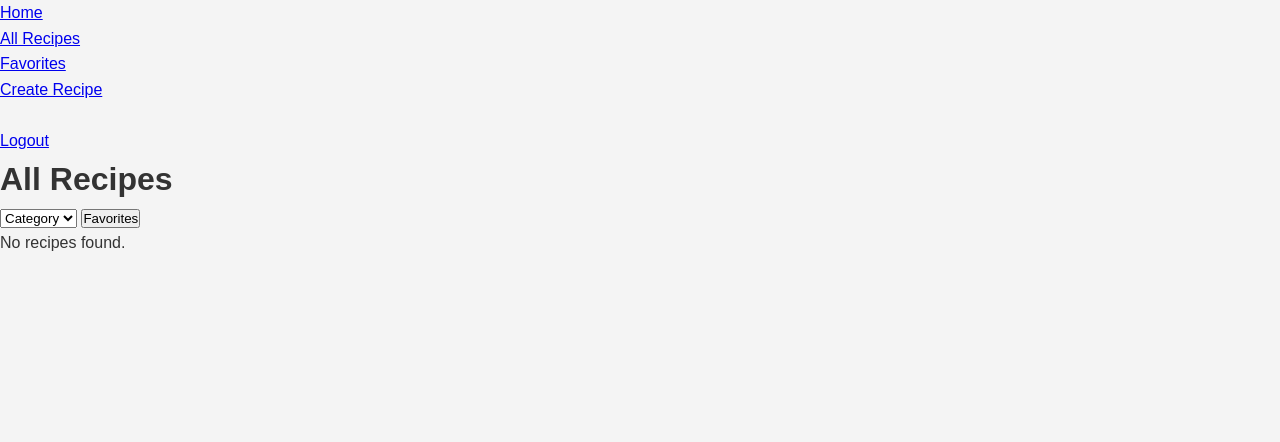
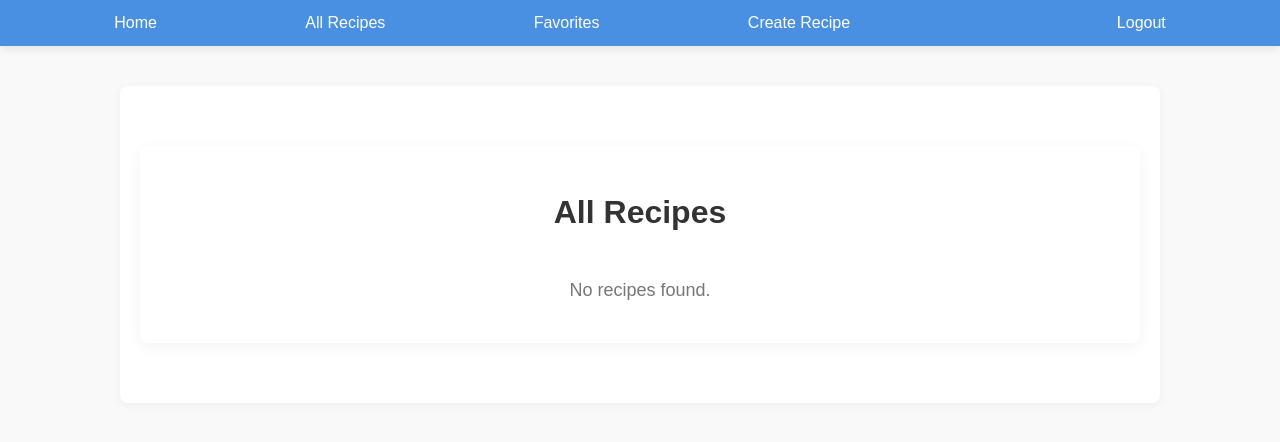
Before and after one commit to TravisNeto/recipe-manager-app, a Django app: page /recipes/ in a window 1280 px wide. Shown: the top 442 px of the page. Run offline with Django 5.2, Linux system fonts and the light colour scheme; the visitor is signed in with stand-in values (Sample User, id 1); data that the repository does not hold is empty.

Commit message:
added CSS for base, recipe list, update form

```diff
--- a/main_app/static/css/base.css
+++ b/main_app/static/css/base.css
@@ -0,0 +1,76 @@
+/* General Page Styling */
+body {
+    font-family: Arial, sans-serif;
+    background-color: #f9f9f9;
+    color: #333;
+    margin: 0;
+    padding: 0;
+    line-height: 1.6;
+  }
+
+  /* Header Styling */
+  header {
+    background-color: #4a90e2;
+    padding: 10px 0;
+    box-shadow: 0px 2px 10px rgba(0, 0, 0, 0.1);
+  }
+
+  /* Navigation Bar Styling */
+  nav {
+    max-width: 1200px;
+    margin: 0 auto;
+    padding: 0 20px;
+  }
+
+  /* Navigation List Styling */
+  nav ul {
+    list-style: none;
+    display: flex;
+    justify-content: space-around;
+    align-items: center;
+    padding: 0;
+    margin: 0;
+  }
+
+  /* Navigation Links Styling */
+  nav ul li a {
+    color: #fff;
+    text-decoration: none;
+    font-size: 16px;
+    padding: 10px 15px;
+    transition: background-color 0.2s ease, color 0.2s ease;
+    border-radius: 4px;
+  }
+
+  /* Navigation Links Hover Effect */
+  nav ul li a:hover {
+    background-color: #357ab7;
+    color: #e0e0e0;
+  }
+
+  /* Active Link Styling */
+  nav ul li a.active {
+    background-color: #357ab7;
+  }
+
+  /* Main Content Styling */
+  main {
+    max-width: 1000px;
+    margin: 40px auto;
+    padding: 20px;
+    background-color: #fff;
+    border-radius: 8px;
+    box-shadow: 0px 2px 10px rgba(0, 0, 0, 0.05);
+  }
+
+  /* Responsive Design */
+  @media (max-width: 768px) {
+    nav ul {
+      flex-direction: column;
+      text-align: center;
+    }
+
+    nav ul li {
+      margin: 10px 0;
+    }
+  }
--- a/main_app/static/css/recipe-list.css
+++ b/main_app/static/css/recipe-list.css
@@ -1,12 +1,164 @@
-* {
+/* General Page Styling */
+body {
+    font-family: Arial, sans-serif;
+    background-color: #f9f9f9;
+    color: #333;
     margin: 0;
     padding: 0;
-    box-sizing: border-box;
-}
+    line-height: 1.6;
+  }
 
-body {
-    font-family: Arial, sans-serif;
-    line-height: 1.6;
-    background-color: #f4f4f4;
-    color: #333;
-}
+  /* Container Styling */
+  .container {
+    max-width: 1200px;
+    margin: 40px auto;
+    padding: 20px;
+    background-color: #fff;
+    border-radius: 8px;
+    box-shadow: 0px 4px 15px rgba(0, 0, 0, 0.05);
+  }
+
+  /* Page Title */
+  .page-title {
+    font-size: 32px;
+    font-weight: bold;
+    text-align: center;
+    margin-bottom: 20px;
+  }
+
+  /* Filter Section */
+  .filter-section {
+    display: flex;
+    justify-content: flex-end;
+    margin-bottom: 20px;
+    gap: 10px;
+  }
+
+  .filter-section select,
+  .filter-section button {
+    padding: 10px 15px;
+    font-size: 14px;
+    border: 1px solid #ccc;
+    border-radius: 4px;
+    cursor: pointer;
+  }
+
+  .filter-section button {
+    background-color: #4a90e2;
+    color: #fff;
+    border: none;
+    transition: background-color 0.2s ease;
+  }
+
+  .filter-section button:hover {
+    background-color: #357ab7;
+  }
+
+  /* Recipe Grid Layout */
+  .recipe-grid {
+    display: grid;
+    grid-template-columns: repeat(2, 1fr);
+    gap: 20px;
+  }
+
+  /* Recipe Card Styling */
+  .recipe-card {
+    background-color: #fff;
+    padding: 20px;
+    border: 1px solid #e0e0e0;
+    border-radius: 8px;
+    box-shadow: 0px 2px 10px rgba(0, 0, 0, 0.05);
+    display: flex;
+    flex-direction: column;
+    position: relative;
+    transition: box-shadow 0.2s ease;
+  }
+
+  .recipe-card:hover {
+    box-shadow: 0px 4px 15px rgba(0, 0, 0, 0.1);
+  }
+
+  /* Recipe Card Content */
+  .recipe-card-content {
+    flex-grow: 1;
+  }
+
+  .recipe-card-title {
+    font-size: 20px;
+    font-weight: bold;
+    margin-bottom: 10px;
+  }
+
+  .category-badge {
+    display: inline-block;
+    background-color: #f0f0f0;
+    color: #666;
+    padding: 5px 10px;
+    font-size: 12px;
+    border-radius: 12px;
+    margin-bottom: 10px;
+  }
+
+  /* Recipe Description */
+  .recipe-card-content p {
+    font-size: 14px;
+    color: #555;
+  }
+
+  /* Recipe Actions */
+  .recipe-actions {
+    display: flex;
+    justify-content: space-between;
+    margin-top: 15px;
+  }
+
+  .btn {
+    padding: 10px 15px;
+    font-size: 14px;
+    border: none;
+    border-radius: 4px;
+    cursor: pointer;
+    text-decoration: none;
+    color: #fff;
+    text-align: center;
+  }
+
+  .btn.view {
+    background-color: #4a90e2;
+  }
+
+  .btn.view:hover {
+    background-color: #357ab7;
+  }
+
+  .btn.favorite {
+    background-color: #ff6b6b;
+  }
+
+  .btn.favorite:hover {
+    background-color: #e55353;
+  }
+
+  /* Heart Icon for Favorites */
+  .favorite-icon {
+    font-size: 24px;
+    color: #ff6b6b;
+    position: absolute;
+    bottom: 10px;
+    right: 10px;
+  }
+
+  /* Empty State Styling */
+  .empty-state {
+    grid-column: span 2;
+    text-align: center;
+    font-size: 18px;
+    color: #777;
+  }
+
+  /* Responsive Design for Smaller Screens */
+  @media (max-width: 768px) {
+    .recipe-grid {
+      grid-template-columns: 1fr;
+    }
+  }
--- a/main_app/templates/recipes/recipe_list.html
+++ b/main_app/templates/recipes/recipe_list.html
@@ -8,14 +8,6 @@
 {% block content %}
 <div class="container">
     <h1 class="page-title">All Recipes</h1>
-
-    <div class="filter-section">
-        <select>
-            <option>Category</option>
-            <!-- Add your category options here -->
-        </select>
-        <button>Favorites</button>
-    </div>
 
     <div class="recipe-grid">
         {% for recipe in recipes %}
```
Also changed, not shown: main_app/templates/recipes/recipe_update_form.html (+10 -5 lines).
